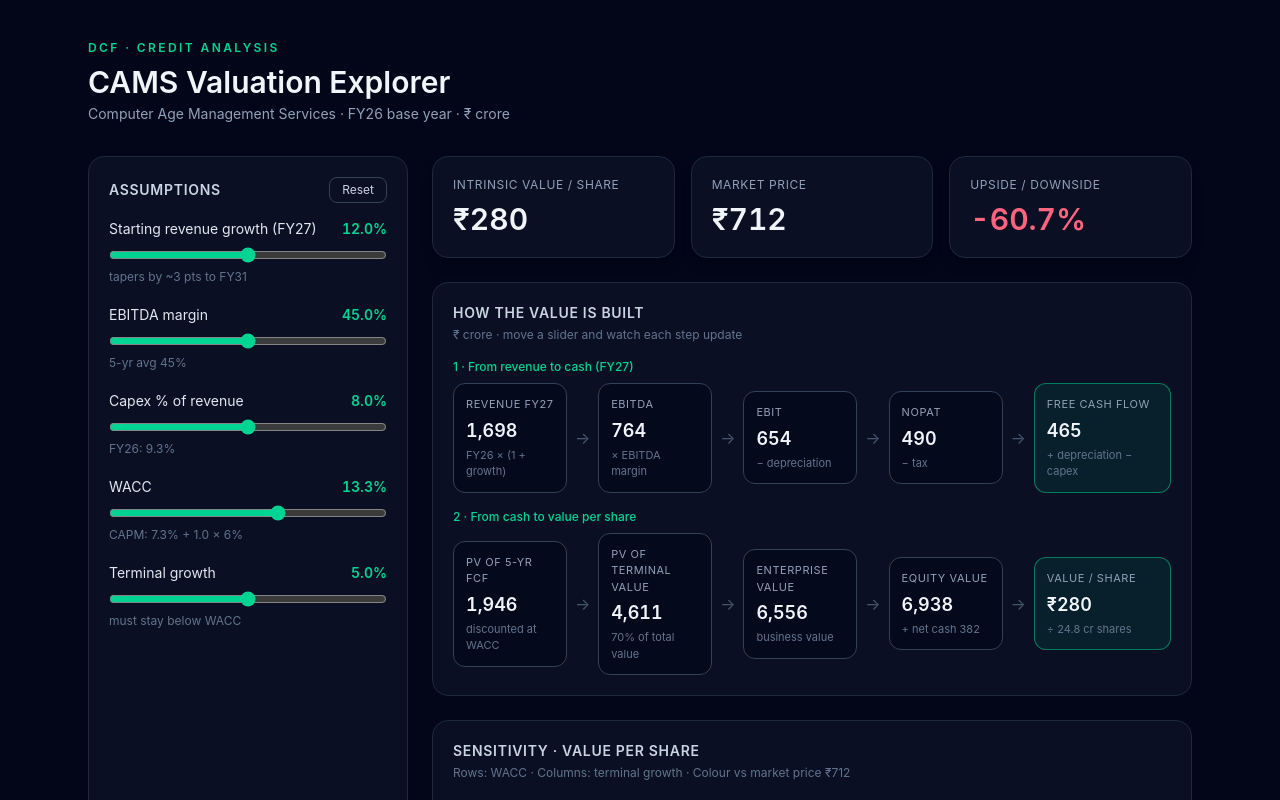
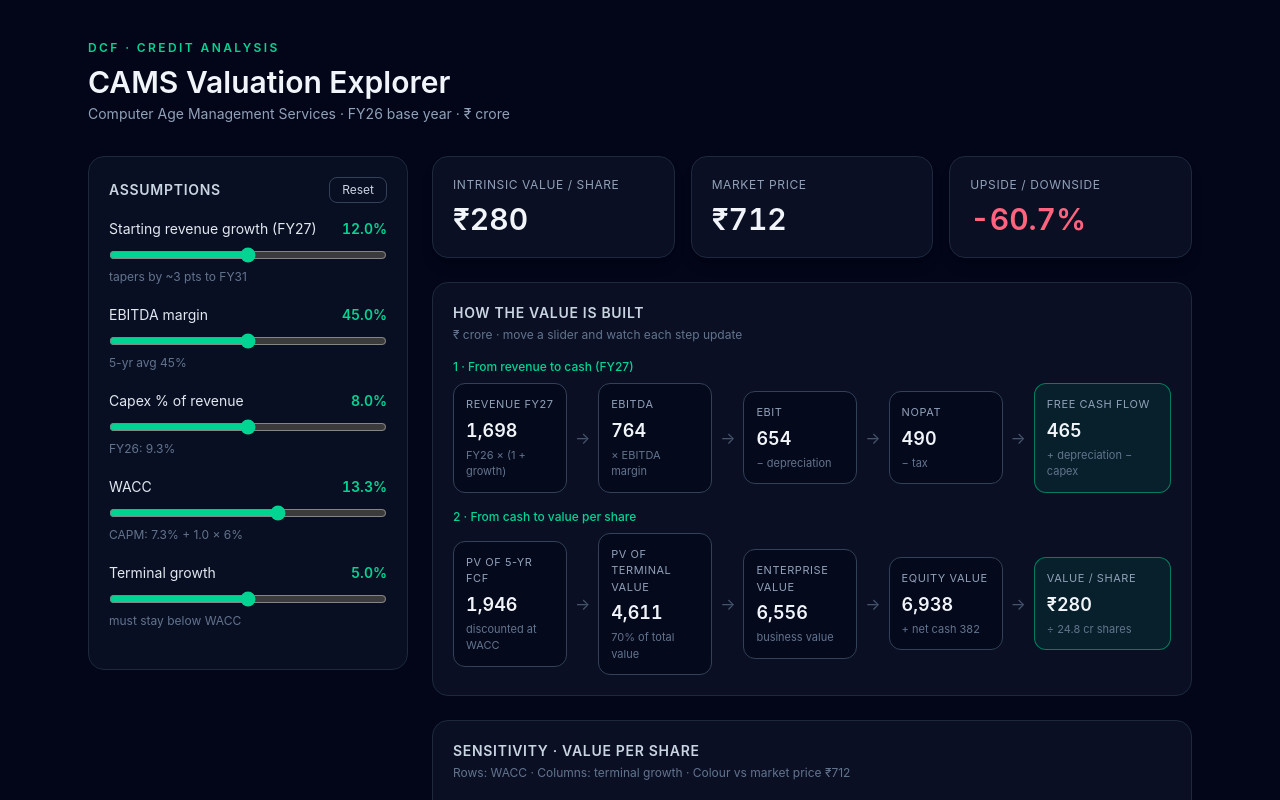
Before and after one commit to Anushkagupta3005/cams-valuation, a React (Vite) app: page / in a window 1280 px wide. Shown: the top 800 px of the page. Built offline with nearby package versions, Linux system fonts and the light colour scheme.

Commit message:
style(ui): make assumptions panel sticky while scrolling

```diff
--- a/src/App.tsx
+++ b/src/App.tsx
@@ -64,7 +64,7 @@ export default function App() {
 
         <div className="grid gap-6 lg:grid-cols-[320px_1fr]">
           {/* Assumptions panel */}
-          <aside className="rounded-2xl border border-slate-800 bg-slate-900/60 p-5">
+          <aside className="self-start rounded-2xl border border-slate-800 bg-slate-900/60 p-5 lg:sticky lg:top-6">
             <div className="mb-4 flex items-center justify-between">
               <h2 className="text-sm font-semibold uppercase tracking-wider text-slate-300">
                 Assumptions
```
